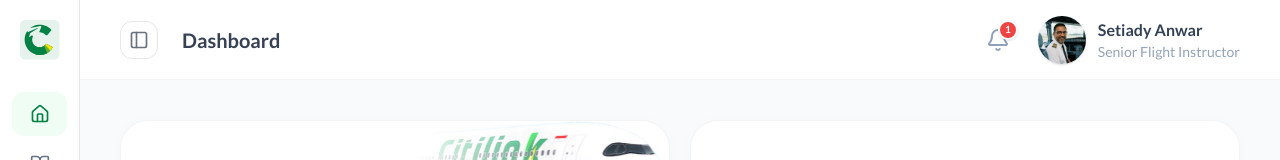
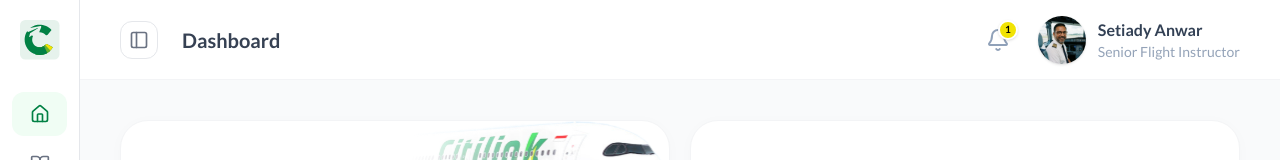
Before and after one commit to setiadyanwar/Citilearn, a React (Vite) app: page / in a window 1280 px wide. Shown: the top 160 px of the page. Built offline with nearby package versions, Linux system fonts and the light colour scheme.

Commit message:
Update notification badge colors to Citilink brand colors

```diff
--- a/src/components/Layout.jsx
+++ b/src/components/Layout.jsx
@@ -265,7 +265,7 @@ const Header = ({
             <div className="flex items-center gap-6">
                 <button className="relative p-1 text-slate-400 hover:text-primary transition-colors">
                     <Bell size={24} />
-                    <div className="absolute -top-1 -right-1 w-5 h-5 bg-[#EF4444] rounded-full border-2 border-white dark:border-slate-900 flex items-center justify-center text-[10px] text-white font-bold shadow-sm">1</div>
+                    <div className="absolute -top-1 -right-1 w-5 h-5 bg-[#F1E304] rounded-full border-2 border-white dark:border-slate-900 flex items-center justify-center text-[10px] text-black font-bold shadow-sm">1</div>
                 </button>
 
                 <div className="profile-dropdown-container relative" ref={dropdownRef}>
```
